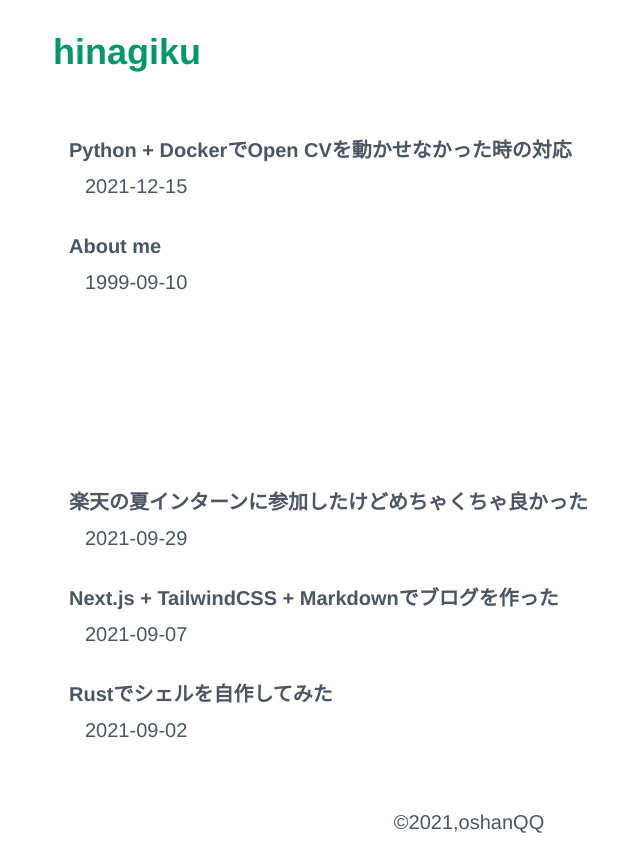
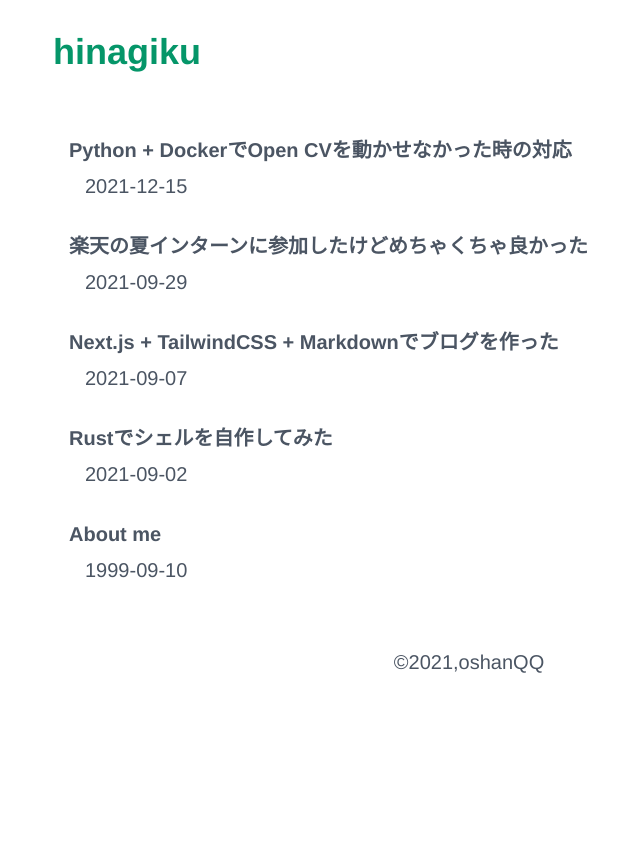
Before and after one commit to oshanQQ/hinagiku, a Next.js app: page / in a window 1280 px wide. Shown: the whole page, without its empty margins (171-811 px from the left). After the commit the page ends 800 px from the top, so only its background shows below. Built offline with nearby package versions, Linux system fonts and the light colour scheme.

Commit message:
✨ Filter by extention md

```diff
--- a/pages/index.tsx
+++ b/pages/index.tsx
@@ -36,8 +36,16 @@ const Home: NextPage<IProps> = ({ posts }) => {
   );
 };
 
+function isMarkdown(filename: String): Boolean {
+  if (filename.split('.').pop() == "md") {
+    return true;
+  } else {
+    return false;
+  }
+}
+
 export async function getStaticProps() {
-  const files = fs.readdirSync("posts");
+  const files = fs.readdirSync("posts").filter(filename => isMarkdown(filename));
 
   let posts = files.map((file) => {
     const data = fs.readFileSync(`posts/${file}`).toString();
```
Also changed, not shown: 1 other file (tests, documents, lock files or other folders).
